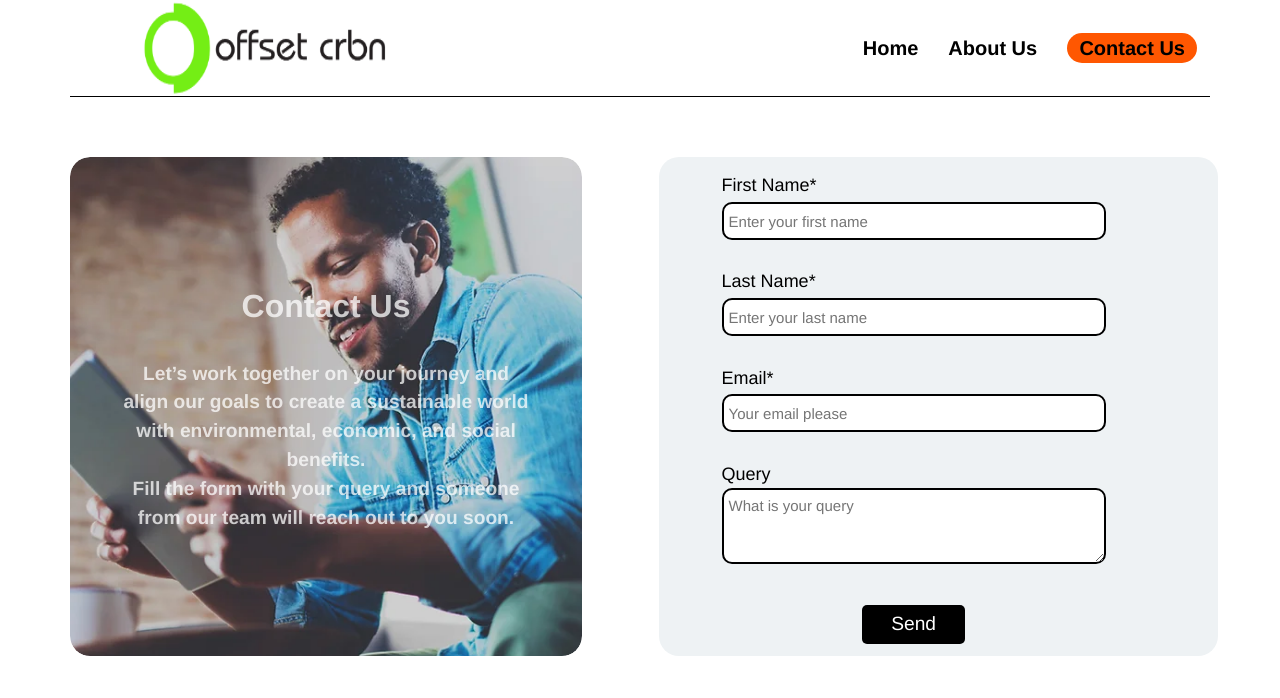
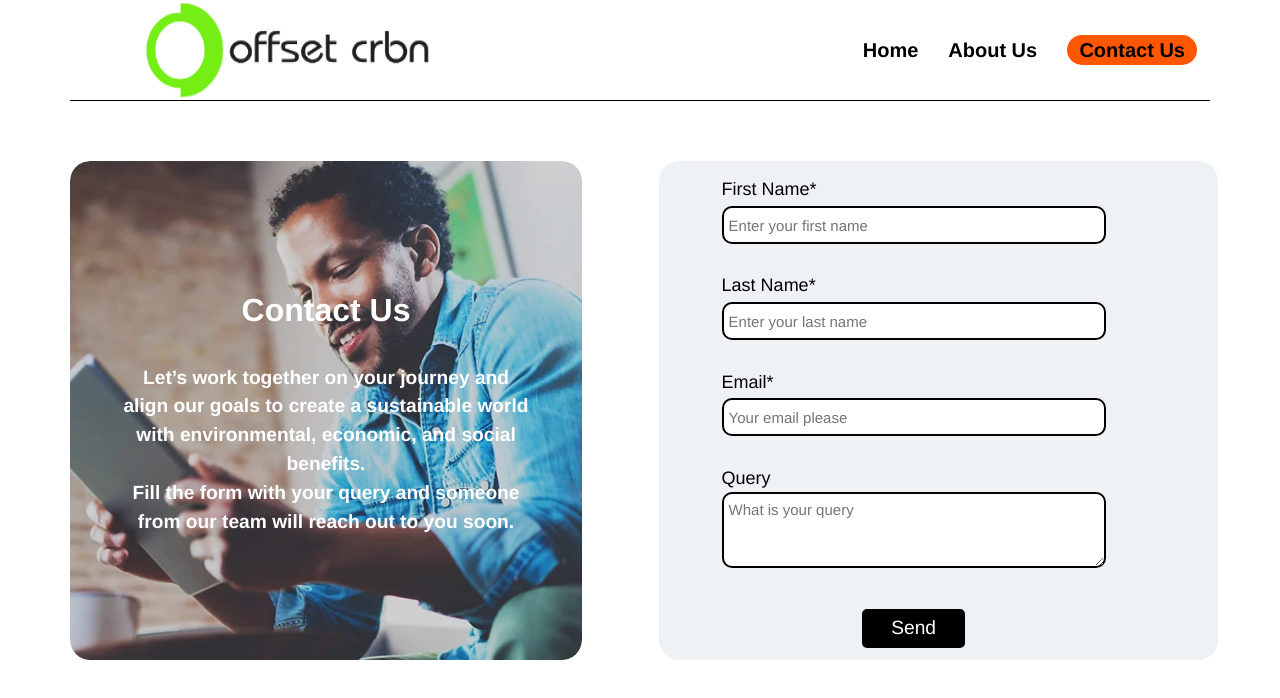
Before and after one commit to suryaschypfer/CarbonOffset_project, a React (Create React App) app: page /contactus in a window 1280 px wide. Shown: the top 698 px of the page. Built offline with nearby package versions, Linux system fonts and the light colour scheme.

Commit message:
suggested changes

```diff
--- a/src/components/ContactUs.css
+++ b/src/components/ContactUs.css
@@ -25,9 +25,8 @@ body {
 }
 
 .mainlogo {
-    width: 20vw !important;
-    height: 12vh !important;
-    ;
+    width: 300px;
+    height: 100px;
     background-color: none;
 }
 
--- a/src/components/ContactUsNew.css
+++ b/src/components/ContactUsNew.css
@@ -71,7 +71,7 @@ body {
     text-align: center;
     z-index: 1;
     width: 100%;
-    color: rgba(255, 255, 255, 0.743);
+    color: rgb(255, 255, 255);
     max-width: 80%;
     /* Set a maximum width for the text overlay */
     margin: 0 auto;
--- a/src/components/aboutus.css
+++ b/src/components/aboutus.css
@@ -75,6 +75,7 @@ body {
 }
 
 .Vedio_4 {
+    flex: 1;
     max-width: 50%;
 }
 
--- a/src/components/landing_page.jsx
+++ b/src/components/landing_page.jsx
@@ -190,10 +190,10 @@ export function Landing_Page(props) {
               }}
             >
               <option value="" disabled hidden>Select Age Group</option>
-              <option value="Teenager (Under 18)">Teenager (Under 18)</option>
-              <option value="Young Adult (19 to 39)">Young Adult (19 to 39)</option>
-              <option value="Middle-Aged Adult (40 to 65)">Middle-Aged Adult (40 to 65)</option>
-              <option value="Senior Citizen (Above 65)">Senior Citizen (Above 65)</option>
+              <option value="Teenager (Under 18)">Teenager</option>
+              <option value="Young Adult (19 to 39)">Young Adult</option>
+              <option value="Middle-Aged Adult (40 to 65)">Middle-Aged Adult</option>
+              <option value="Senior Citizen (Above 65)">Senior Citizen</option>
             </select>
             <div className='Family_error'>{ageErrorMessage}</div>
           </div>
```
